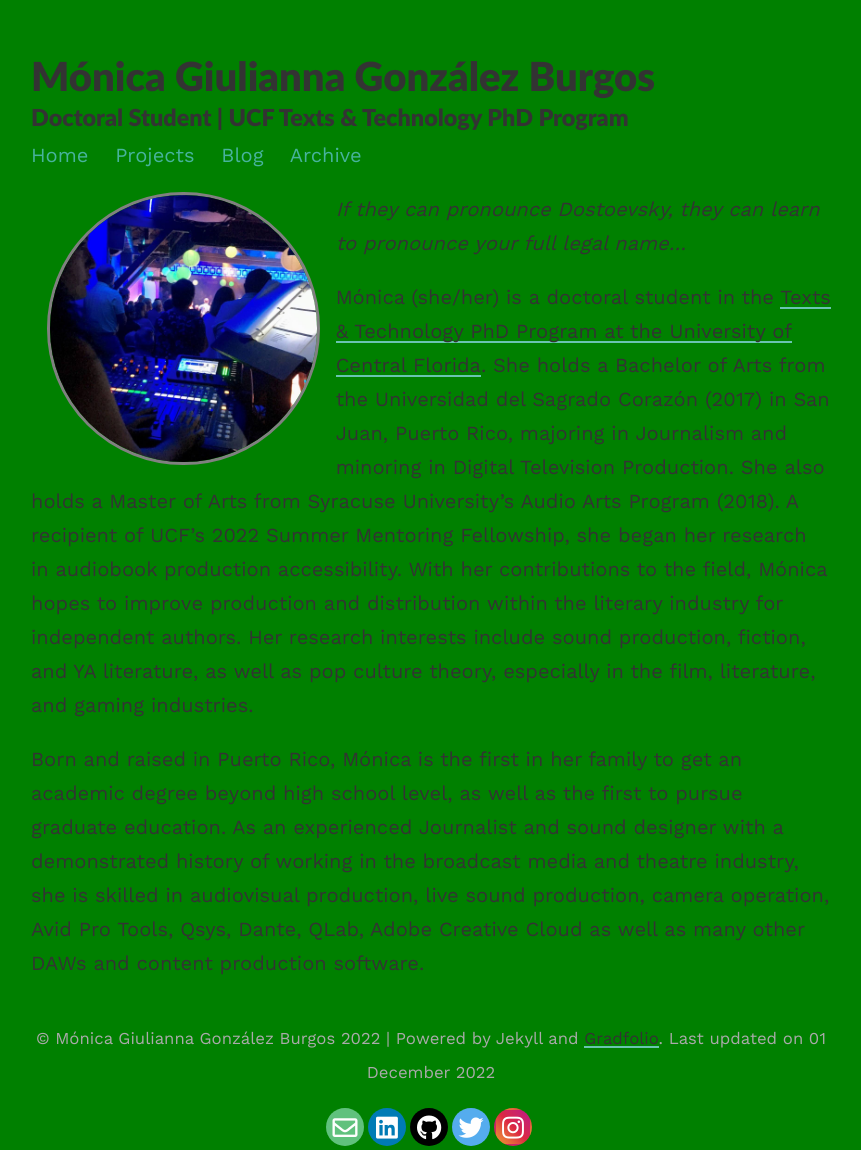
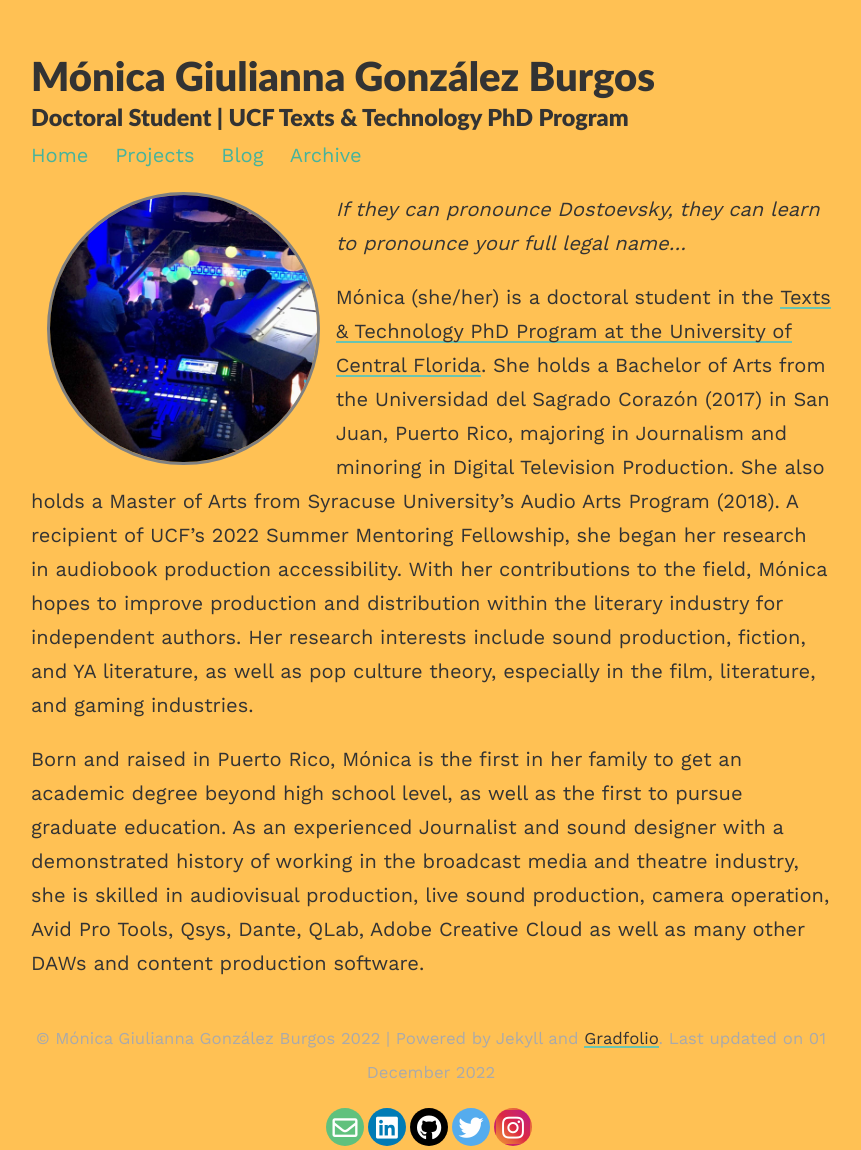
Before and after one commit to mgonzalezburgos/MGBurgos, a Jekyll site: the page built from index.md, in a window 1280 px wide. Shown: the whole page, without its empty margins (209-1070 px from the left). Built offline with Jekyll 4.4.1, drawn with Linux system fonts in a browser that asks for light colours; nearby versions of some CDN libraries.

Commit message:
Update style.scss

```diff
--- a/assets/css/_sass/style.scss
+++ b/assets/css/_sass/style.scss
@@ -9,7 +9,7 @@ body {
   line-height: $base-line-height;
   font-size: $base-font-size;
   color: $text-color;
-  background-color: green;
+  background-color:#FFC154;
   padding: 2em 1em;
   text-rendering: optimizeLegibility;
   height: 100%;
```
